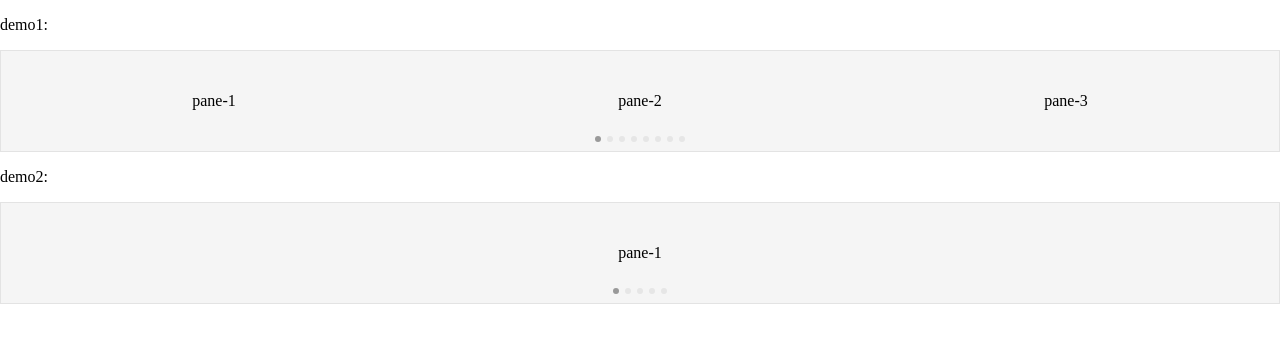
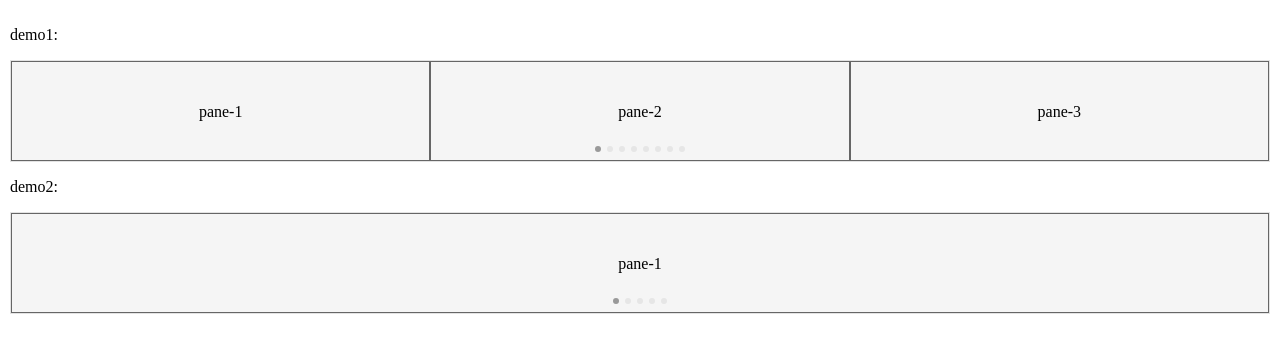
Before and after one commit to mjbin/vue-light-swiper, a Vue app: page / in a window 1280 px wide. Shown: the top 352 px of the page. Built offline with nearby package versions, Linux system fonts and the light colour scheme.

Commit message:
修改home

```diff
--- a/src/components/Home.vue
+++ b/src/components/Home.vue
@@ -40,7 +40,7 @@ export default {
 @border: 1px solid #e3e3e3;
 
 .home{
-  // padding: 10px;
+  padding: 10px;
   .page {
     width: 100%;
     overflow: hidden;
@@ -55,7 +55,7 @@ export default {
     line-height: 100px;
     text-align: center;
     background: #f5f5f5;
-    // border: 1px solid #666;
+    border: 1px solid #666;
   }
 }
 
```
